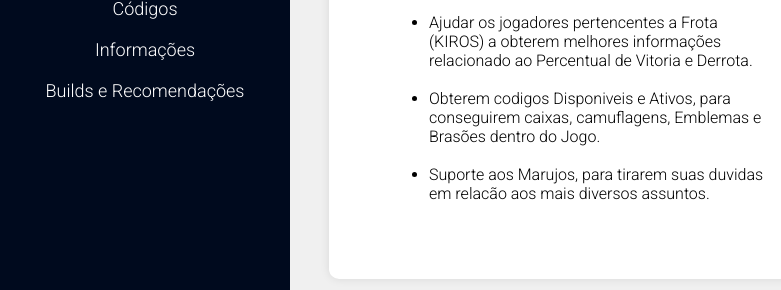
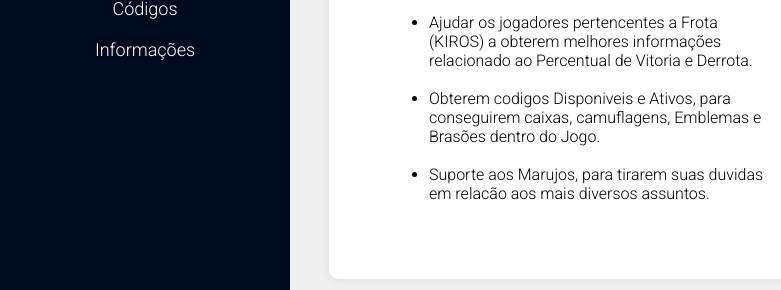
Before and after one commit to Brunn0B/KIROS, a plain HTML site: page Serviços.html in a window 1280 px wide. Shown: the part 237-527 px from the top of the page, 0-781 px from the left. Drawn offline with Linux system fonts and the light colour scheme.

Commit message:
Remoção temporaria builds

```diff
--- a/Serviços.html
+++ b/Serviços.html
@@ -210,7 +210,7 @@
         <a href="Percentual De V.html">Percentual De V/D</a>
         <a href="Codigos.html">Códigos</a>
         <a href="Informações.html">Informações</a>
-        <a href="Build e Recomendaçoes.html">Builds e Recomendações</a>
+    <!--<a href="Build e Recomendaçoes.html">Builds e Recomendações</a>-->
 
     </div>
 
```
